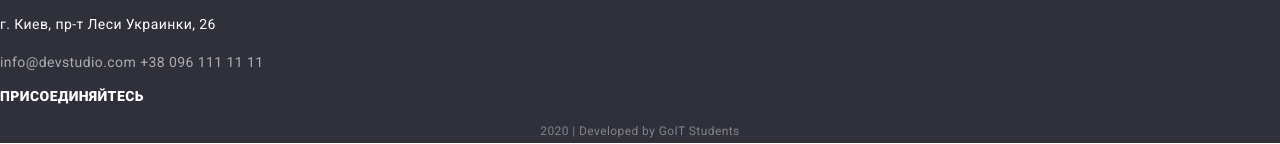
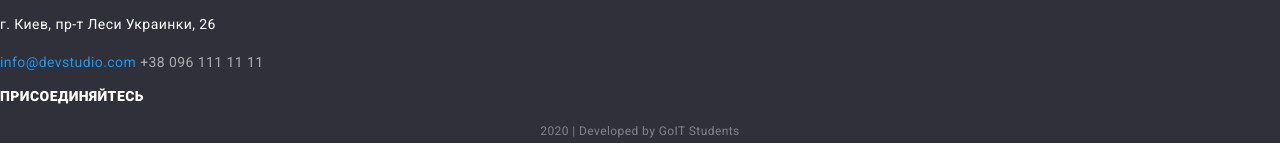
Before and after one commit to marinastriukova/goit-markup-hw-02, a plain HTML site: page index.html in a window 1280 px wide. In both pictures the pointer is over the link 68 px from the left and 3544 px from the top of the page. Shown: the part 3483-3627 px from the top of the page. Drawn offline with Linux system fonts and the light colour scheme.

Commit message:
стили для ссылок футера

```diff
--- a/css/style.css
+++ b/css/style.css
@@ -197,6 +197,10 @@ footer{
 .address-link{
    color: var(--footer-text-color);
 }
+.address-link:hover,
+.address-link:focus{
+    color: var(--accent-color)
+}
 
 .join-in{
 font-weight: bold;
```
